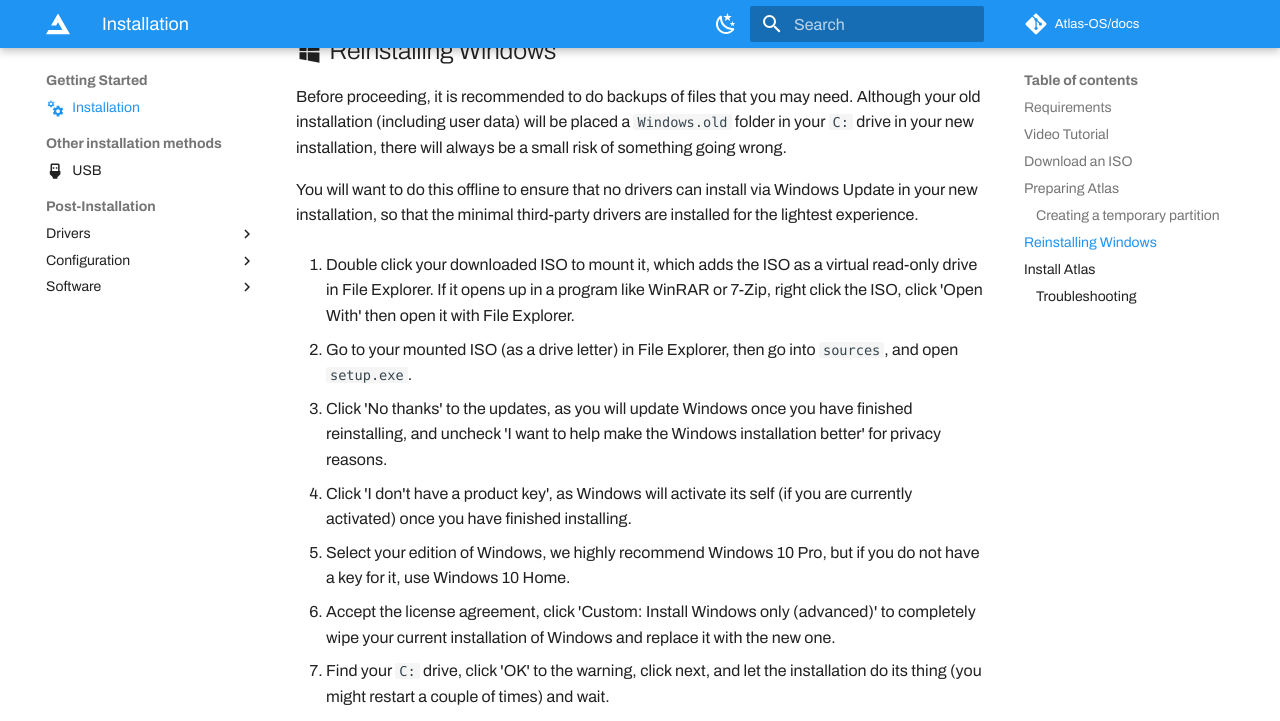
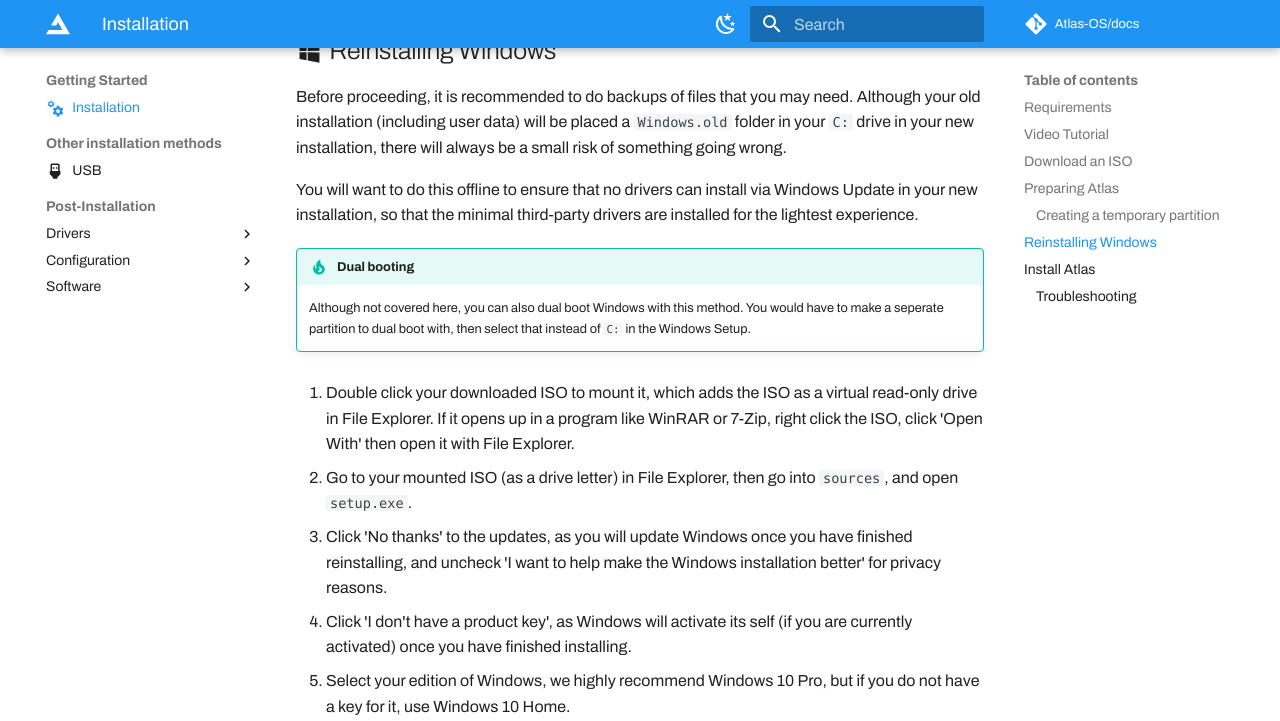
Before and after one commit to Atlas-OS/docs, an MkDocs documentation site: the page built from docs/getting-started/installation.md, in a window 1280 px wide and 1400 px high, scrolled down 3338 px. Shown: the top 721 px of the window. Built offline with MkDocs 1.6.1 and Material for MkDocs 9.7.7, drawn with Linux system fonts in a browser that asks for light colours; some web fonts are replaced; comment, search, counter and statistics services are not loaded; some of the changed text lies outside the part shown.

Commit message:
feat: add dual boot notice

```diff
--- a/docs/getting-started/installation.md
+++ b/docs/getting-started/installation.md
@@ -100,6 +100,9 @@ Before proceeding, it is recommended to do backups of files that you may need. A
 
 You will want to do this offline to ensure that no drivers can install via Windows Update in your new installation, so that the minimal third-party drivers are installed for the lightest experience.
 
+!!! tip "Dual booting"
+	Although not covered here, you can also dual boot Windows with this method. You would have to make a seperate partition to dual boot with, then select that instead of `C:` in the Windows Setup.
+
 1. Double click your downloaded ISO to mount it, which adds the ISO as a virtual read-only drive in File Explorer. If it opens up in a program like WinRAR or 7-Zip, right click the ISO, click 'Open With' then open it with File Explorer.
 
 2. Go to your mounted ISO (as a drive letter) in File Explorer, then go into `sources`, and open `setup.exe`.
@@ -112,7 +115,7 @@ You will want to do this offline to ensure that no drivers can install via Windo
 
 6. Accept the license agreement, click 'Custom: Install Windows only (advanced)' to completely wipe your current installation of Windows and replace it with the new one.
 
-7. Find your `C:` drive, click 'OK' to the warning, click next, and let the installation do its thing (you might restart a couple of times) and wait.
+7. Find your `C:` drive, click next, click 'OK' to the warning about `Windows.old`, and let the installation do its thing (you might restart a couple of times) and wait.
 
 8. Finish installing Windows and in the OOBE, follow the video attached: <iframe src="https://cdn.jsdelivr.net/gh/amitxv/PC-Tuning@main/media/oobe-windows10+-example.mp4" width="560" height="420" frameborder="0" allowfullscreen></iframe>
 
```
